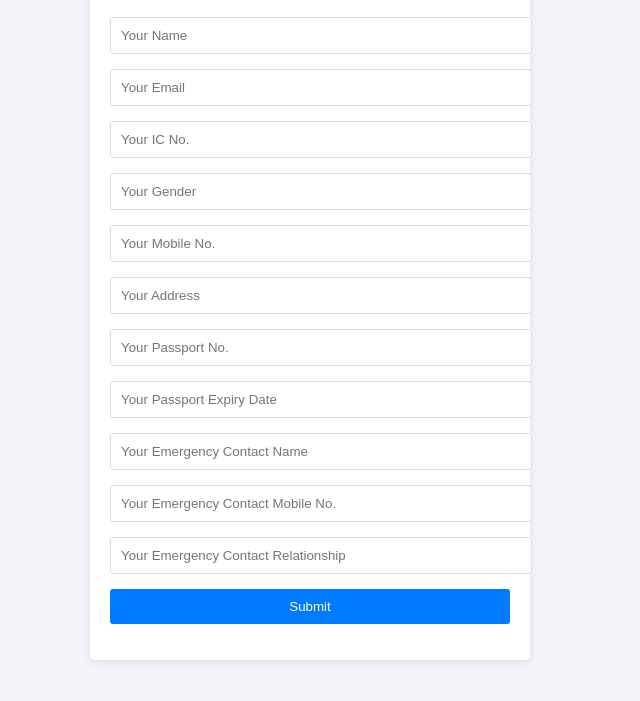
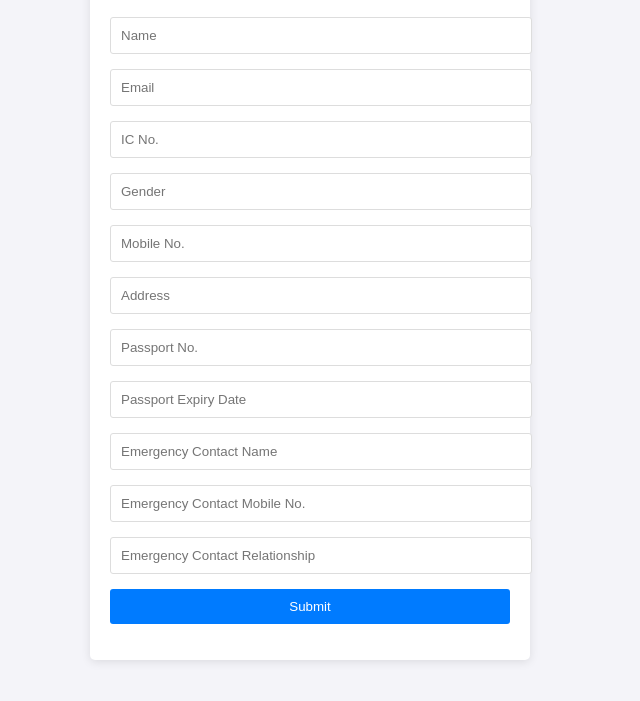
Before and after one commit to mptibuddies/registration, a plain HTML site: page index.html in a window 1280 px wide. Shown: the part 91-792 px from the top of the page, without its empty margins (330-970 px from the left). Drawn offline with Linux system fonts and the light colour scheme.

Commit message:
Update index.html Removed Your
Removed Your

```diff
--- a/index.html
+++ b/index.html
@@ -10,17 +10,17 @@
   <div class="form-container">
     <h2>Registration</h2>
     <form id="contact-form">
-      <input type="text" id="name" placeholder="Your Name" required />
-      <input type="email" id="email" placeholder="Your Email" required />
-      <input type="text" id="icNo" placeholder="Your IC No." required />
-      <input type="text" id="gender" placeholder="Your Gender" required />
-      <input type="text" id="mobileNo" placeholder="Your Mobile No." required />
-      <input type="text" id="address" placeholder="Your Address" required />
-      <input type="text" id="passportNo" placeholder="Your Passport No." required />
-      <input type="text" id="passportExpiry" placeholder="Your Passport Expiry Date" required />
-      <input type="text" id="emergencyName" placeholder="Your Emergency Contact Name" required />
-      <input type="text" id="emergencyMobile" placeholder="Your Emergency Contact Mobile No." required />
-      <input type="text" id="emergencyRelationship" placeholder="Your Emergency Contact Relationship" required />
+      <input type="text" id="name" placeholder="Name" required />
+      <input type="email" id="email" placeholder="Email" required />
+      <input type="text" id="icNo" placeholder="IC No." required />
+      <input type="text" id="gender" placeholder="Gender" required />
+      <input type="text" id="mobileNo" placeholder="Mobile No." required />
+      <input type="text" id="address" placeholder="Address" required />
+      <input type="text" id="passportNo" placeholder="Passport No." required />
+      <input type="text" id="passportExpiry" placeholder="Passport Expiry Date" required />
+      <input type="text" id="emergencyName" placeholder="Emergency Contact Name" required />
+      <input type="text" id="emergencyMobile" placeholder="Emergency Contact Mobile No." required />
+      <input type="text" id="emergencyRelationship" placeholder="Emergency Contact Relationship" required />
       <button type="submit">Submit</button>
     </form>
     <p id="response-message" style="color: rgb(128, 0, 0);"></p>
```
